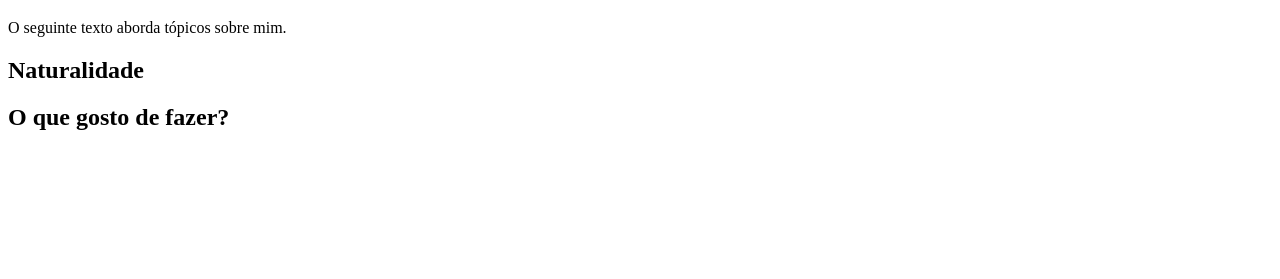
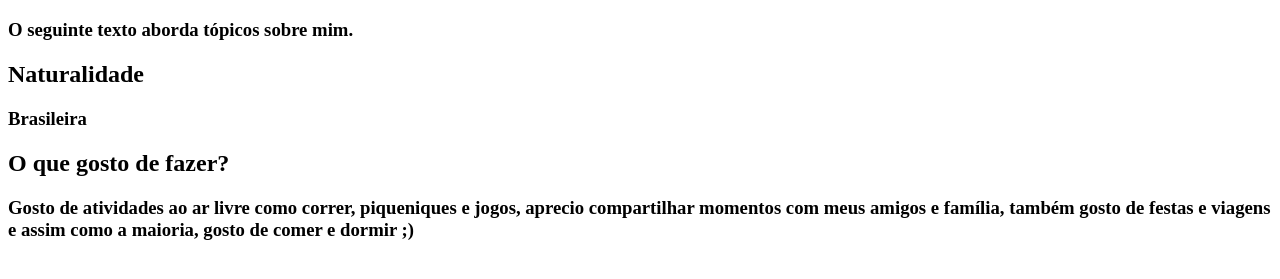
Before and after one commit to ufjf-dcc202/ufjf-dcc202-2023-3-a-atv3-Lara-Dias, a website: page index.html in a window 1280 px wide. Shown: the part 61-340 px from the top of the page. Drawn offline with Linux system fonts and the light colour scheme.

Commit message:
Adiciona descrição a seção

```diff
--- a/index.html
+++ b/index.html
@@ -10,16 +10,24 @@
         <h1>
             DCC202 - Atividade 3: Lara Dias
         </h1>
-        O seguinte texto aborda tópicos sobre mim.
+        <h3>
+            O seguinte texto aborda tópicos sobre mim.
+            </h3>
         <section>
             <h2>
                 Naturalidade
             </h2>
+            <h3>
+            Brasileira
+        </h3>
         </section>
         <section>
             <h2>
                     O que gosto de fazer?
             </h2>
+            <h3>
+                Gosto de atividades ao ar livre como correr, piqueniques e jogos, aprecio compartilhar momentos com meus amigos e família, também gosto de festas e viagens e assim como a maioria, gosto de comer e dormir ;)
+                </h3>
         </section>
     </main>
 </body>
```
